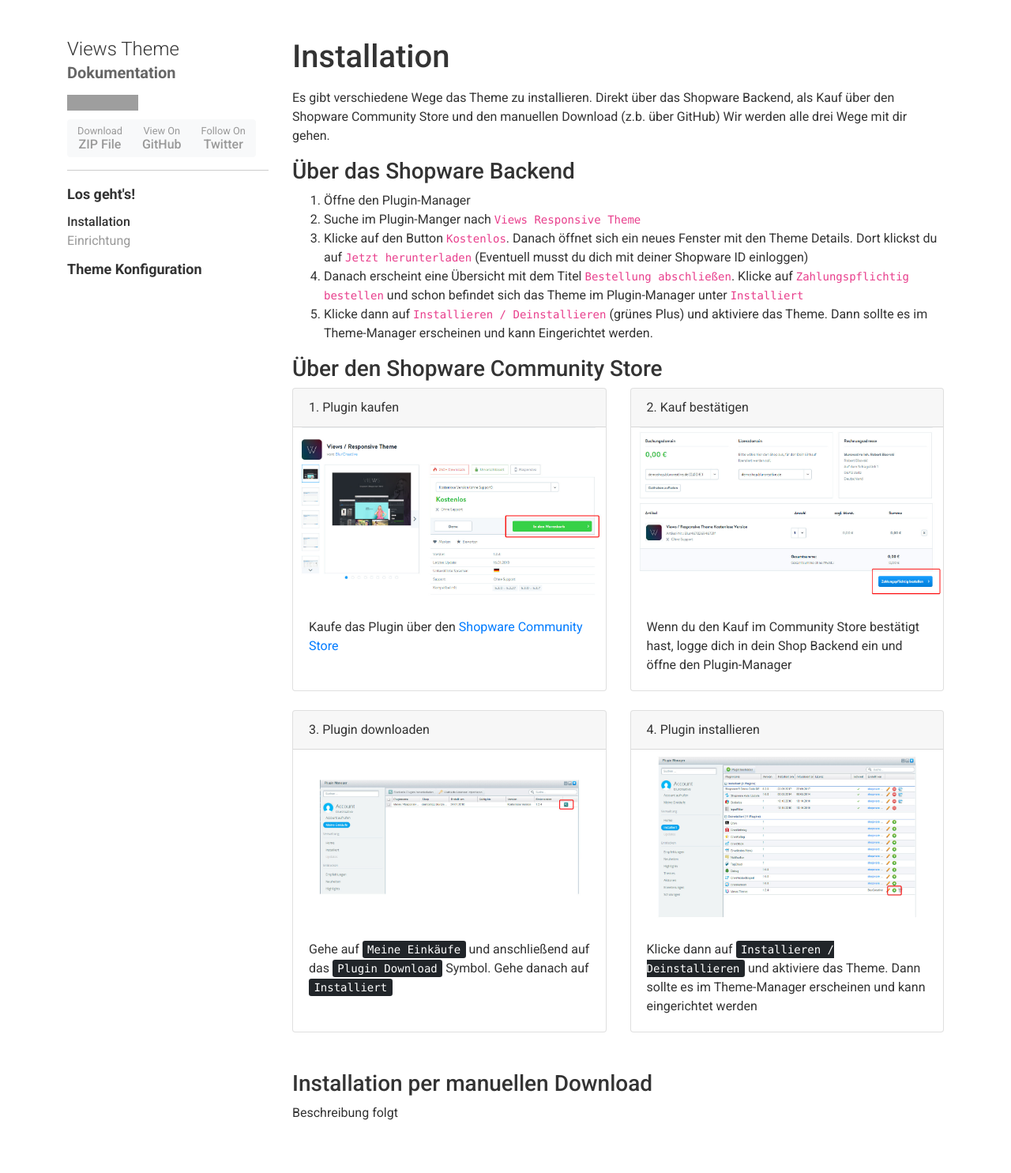
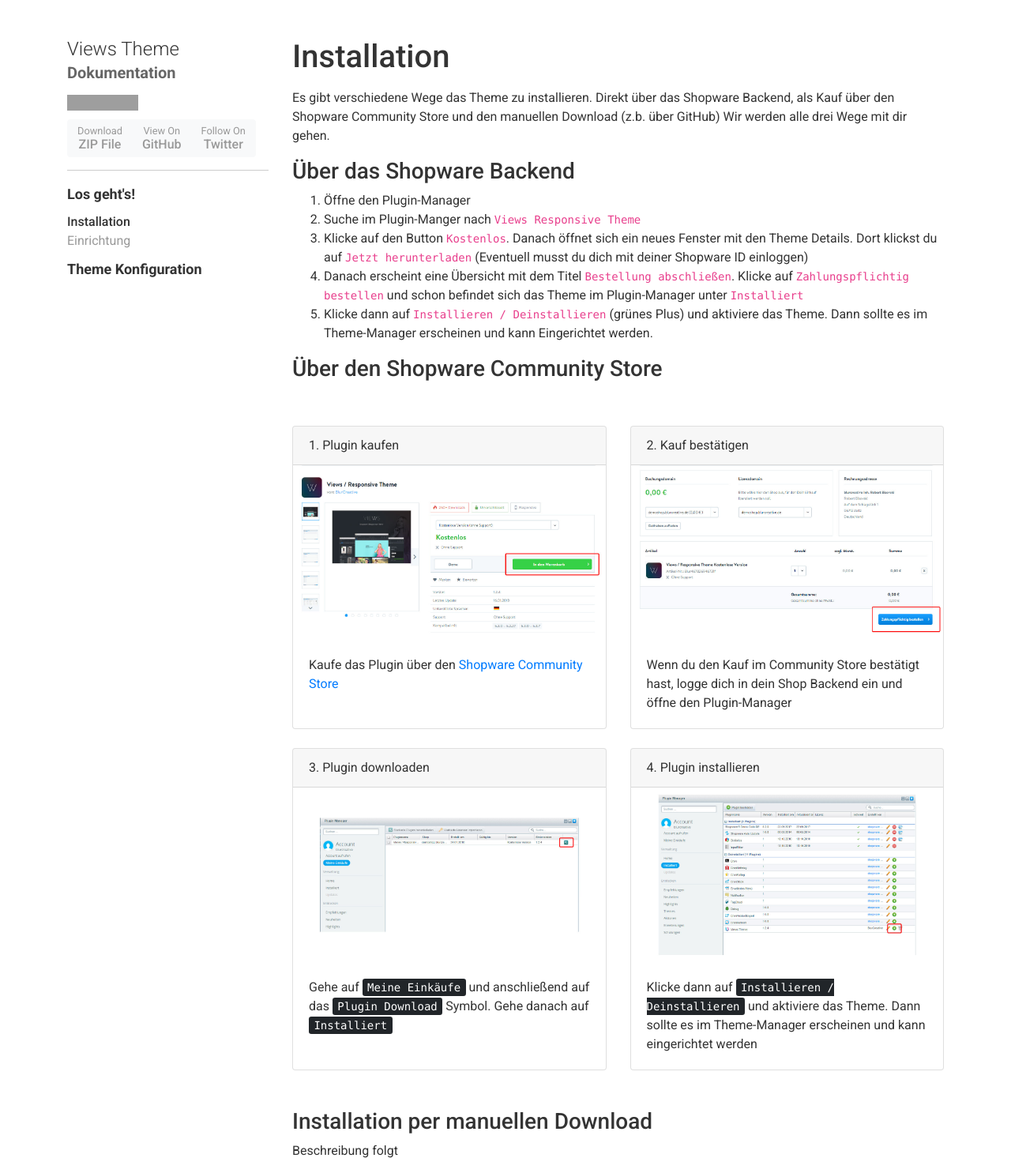
Before and after one commit to Blur-Creative/theme-views, a Jekyll site: the page built from de/los-gehts/installation.md, in a window 1280 px wide. Shown: the whole page at 79% size. Built offline with Jekyll 4.4.1, drawn with Linux system fonts in a browser that asks for light colours; nearby versions of some CDN libraries; before the commit the page ends 1437 px from its top, so only the background shows below that; grey boxes are pictures that could not be loaded.

Commit message:
update 'installation' page

```diff
--- a/de/los-gehts/installation.md
+++ b/de/los-gehts/installation.md
@@ -17,7 +17,7 @@ Wir werden alle drei Wege mit dir gehen.
 
 ### Über den Shopware Community Store
 
-<div class="card-deck pb-4">
+<div class="card-deck pb-4 pt-5">
     <div class="card">
         <div class="card-header">
             1. Plugin kaufen
```
